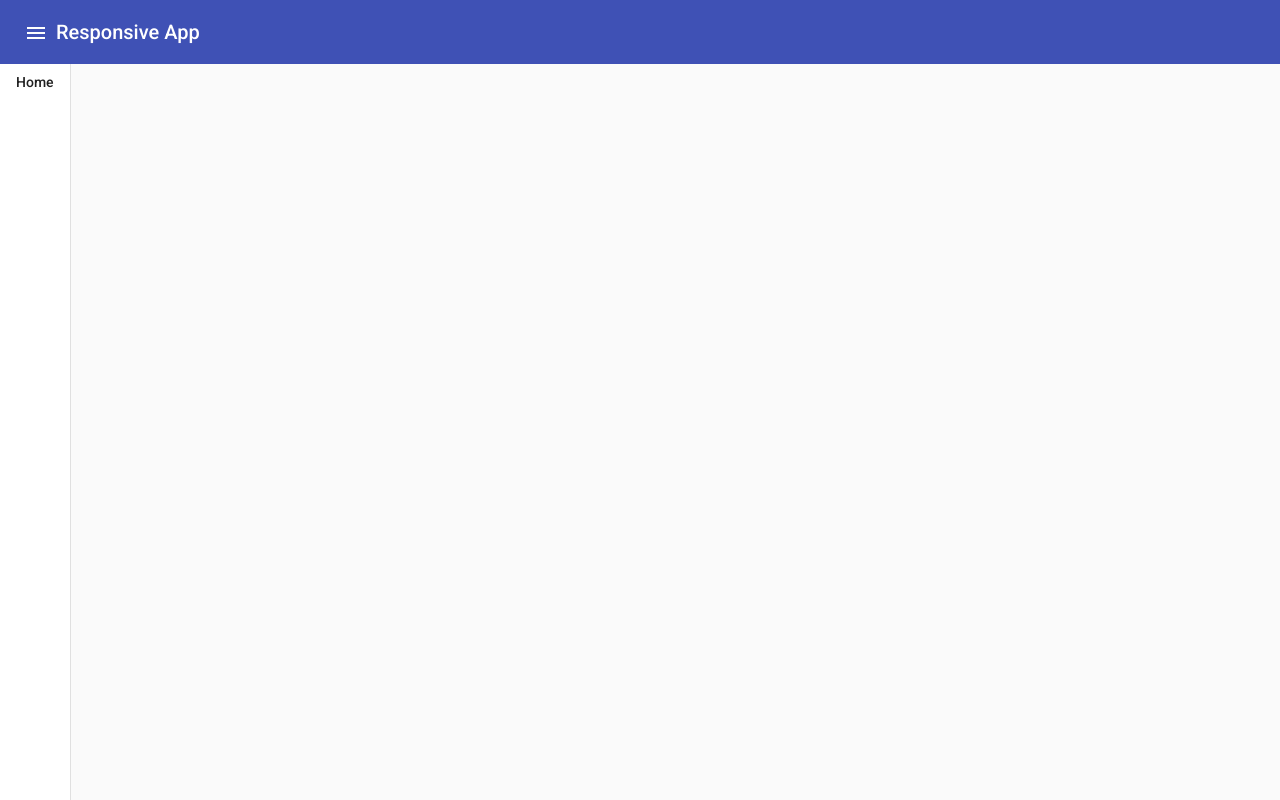
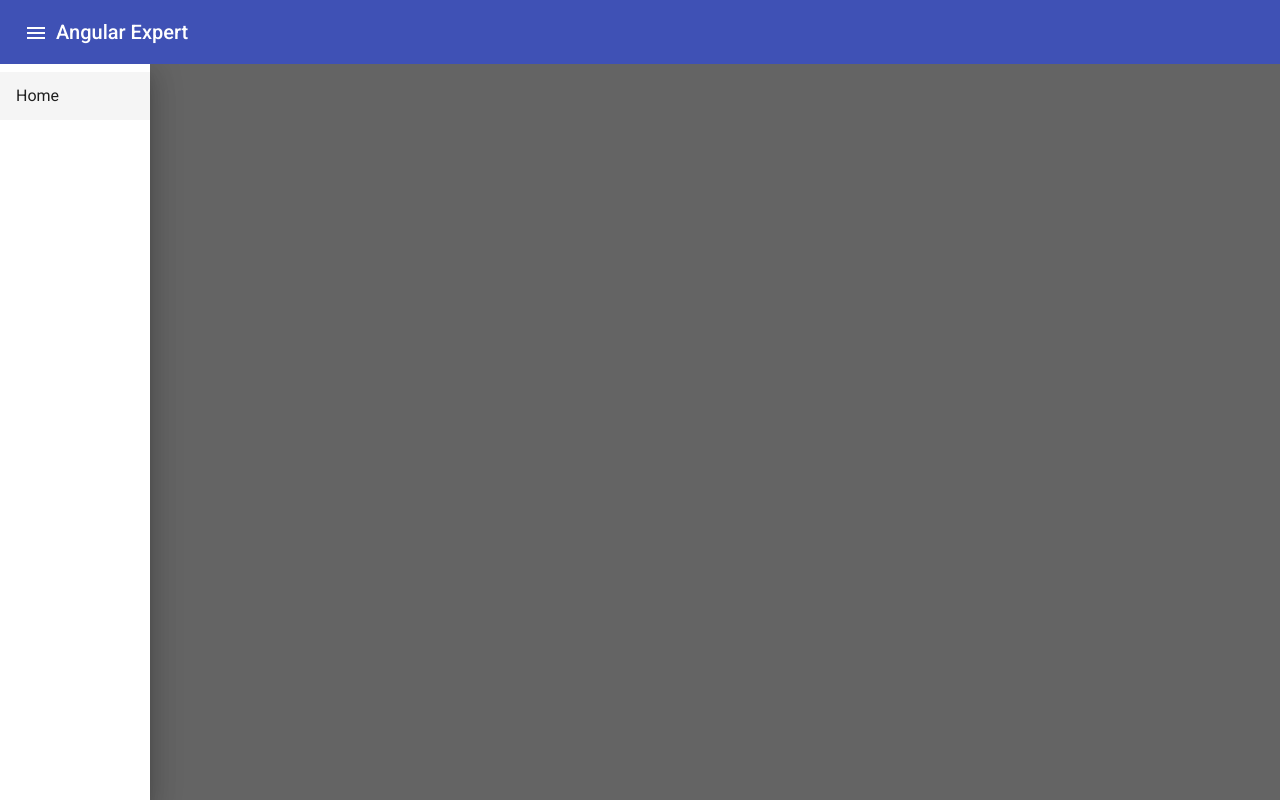
Before and after one commit to rodrigoximenes/Pluralsight, an Angular app in the folder Pluralsight/: page / in a window 1280 px wide. Both pictures are taken after a click on the button "menu". Built offline with nearby package versions, Linux system fonts and the light colour scheme.

Commit message:
Sidenav feito

```diff
--- a/Pluralsight/src/app/app.component.css
+++ b/Pluralsight/src/app/app.component.css
@@ -1,4 +1,4 @@
-.example-container {
+.sidenav {
   display: flex;
   flex-direction: column;
   position: absolute;
@@ -8,24 +8,12 @@
   right: 0;
 }
 
-.example-is-mobile .example-toolbar {
-  position: fixed;
-  /* Make sure the toolbar will stay on top of the content as it scrolls past. */
-  z-index: 2;
-}
-
-h1.example-app-name {
-  margin-left: 8px;
-}
-
-.example-sidenav-container {
+mat-sidenav-container {
   /* When the sidenav is not fixed, stretch the sidenav container to fill the available space. This
      causes `<mat-sidenav-content>` to act as our scrolling element for desktop layouts. */
   flex: 1;
 }
 
-.example-is-mobile .example-sidenav-container {
-  /* When the sidenav is fixed, don't constrain the height of the sidenav container. This allows the
-     `<body>` to be our scrolling element for mobile layouts. */
-  flex: 1 0 auto;
+mat-sidenav {
+  width: 150px;
 }
--- a/Pluralsight/src/app/app.component.html
+++ b/Pluralsight/src/app/app.component.html
@@ -1,14 +1,16 @@
-<div class="example-container">
-    <mat-toolbar color="primary" class="example-toolbar">
+<div class="sidenav">
+    <mat-toolbar color="primary">
         <button mat-icon-button (click)="sidenav.toggle()">
             <mat-icon>menu</mat-icon>
         </button>
-        <h1>Responsive App</h1>
+        <h1>Angular Expert</h1>
     </mat-toolbar>
 
-    <mat-sidenav-container class="example-sidenav-container">
-        <mat-sidenav #sidenav mode="side" [(opened)]="opened">
-            <button mat-button [routerLink]="['/welcome']" routerLinkActive="active">Home</button>
+    <mat-sidenav-container class="sidenav-container">
+        <mat-sidenav #sidenav mode="over" [(opened)]="opened">
+            <mat-nav-list>
+                <a mat-list-item routerLink='/home'>Home</a>
+              </mat-nav-list>
         </mat-sidenav>
         <mat-sidenav-content>
             <router-outlet></router-outlet>
--- a/Pluralsight/src/app/app.module.ts
+++ b/Pluralsight/src/app/app.module.ts
@@ -1,6 +1,7 @@
 import { NgModule } from '@angular/core';
 import { MatButtonModule } from '@angular/material/button';
 import { MatIconModule } from '@angular/material/icon';
+import { MatListModule } from '@angular/material/list';
 import { MatSidenavModule } from '@angular/material/sidenav';
 import { MatToolbarModule } from '@angular/material/toolbar';
 import { BrowserModule } from '@angular/platform-browser';
@@ -19,7 +20,8 @@ import { SharedComponent } from './shared/shared.component';
     MatSidenavModule,
     MatButtonModule,
     MatIconModule,
-    MatToolbarModule
+    MatToolbarModule,
+    MatListModule
   ],
   providers: [],
   bootstrap: [AppComponent],
```
